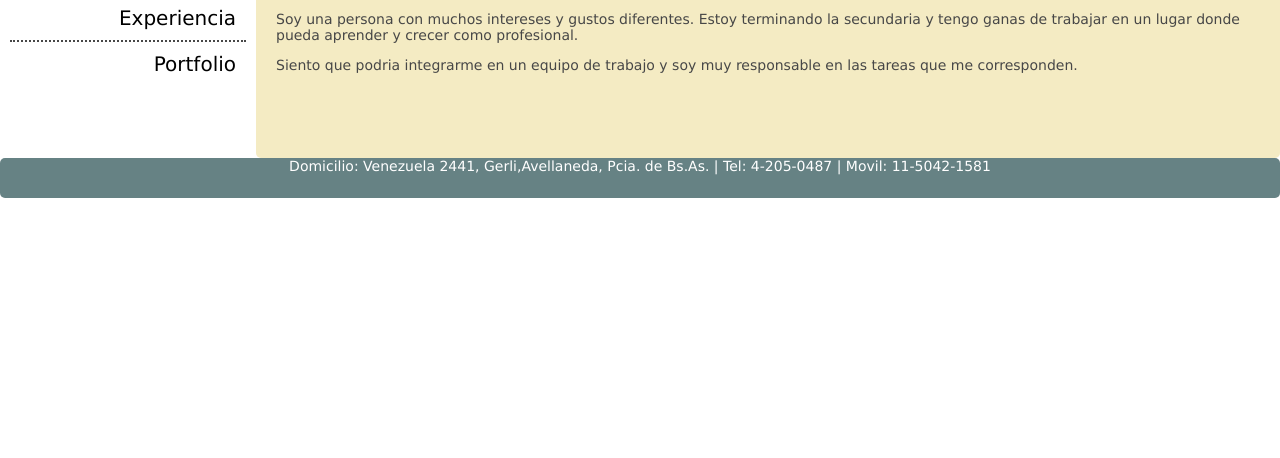
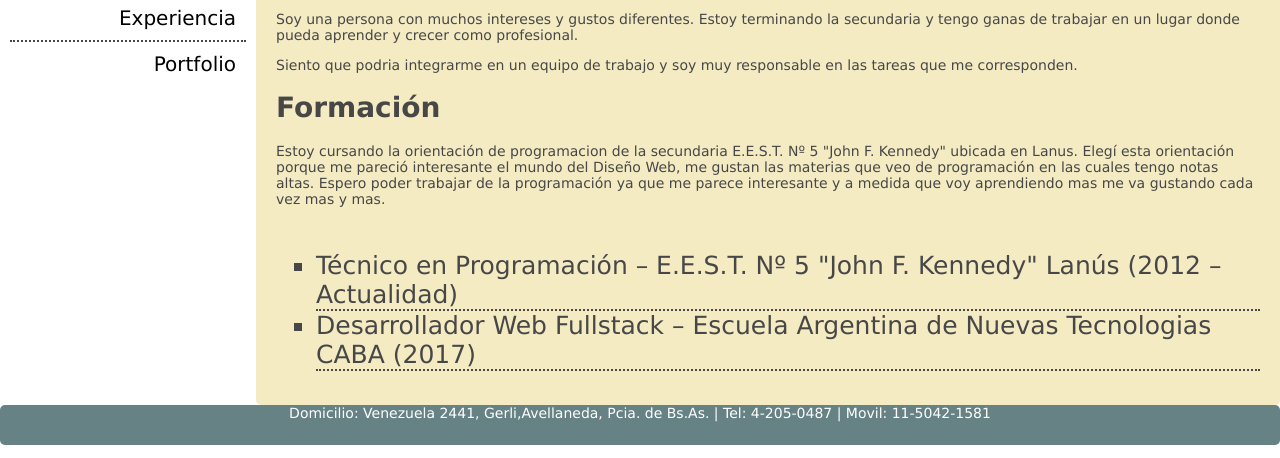
Before and after one commit to joamessina/MiCurriculumWeb, a plain HTML site: page index.html in a window 1280 px wide. Shown: the part 342-800 px from the top of the page. Drawn offline with Linux system fonts and the light colour scheme.

Commit message:
Creando el area de Formación

```diff
--- a/index.html
+++ b/index.html
@@ -35,7 +35,13 @@
             </ul>
             <p>Soy una persona con muchos intereses y gustos diferentes. Estoy terminando la secundaria y tengo ganas de trabajar en un lugar donde pueda aprender y crecer como profesional.</p>
             <p>Siento que podria integrarme en un equipo de trabajo y soy muy responsable en las tareas que me corresponden.</p>
-
+            <!-- Formacion -->
+			<h1>Formación</h1>
+			<p>Estoy cursando la orientación de programacion de la secundaria E.E.S.T. Nº 5 "John F. Kennedy" ubicada en Lanus. Elegí esta orientación porque me pareció interesante el mundo del Diseño Web, me gustan las materias que veo de programación en las cuales tengo notas altas. Espero poder trabajar de la programación ya que me parece interesante y a medida que voy aprendiendo mas me va gustando cada vez mas y mas.</p><br>
+			<ul>
+				<li>Técnico en Programación – E.E.S.T. Nº 5 "John F. Kennedy" Lanús (2012 – Actualidad)</li>
+				<li>Desarrollador Web Fullstack – Escuela Argentina de Nuevas Tecnologias CABA (2017)</li>
+			</ul>
         </div>
         <div id="pie">
             <p>Domicilio: Venezuela 2441, Gerli,Avellaneda, Pcia. de Bs.As. | Tel: 4-205-0487 | Movil: 11-5042-1581</p>
```
